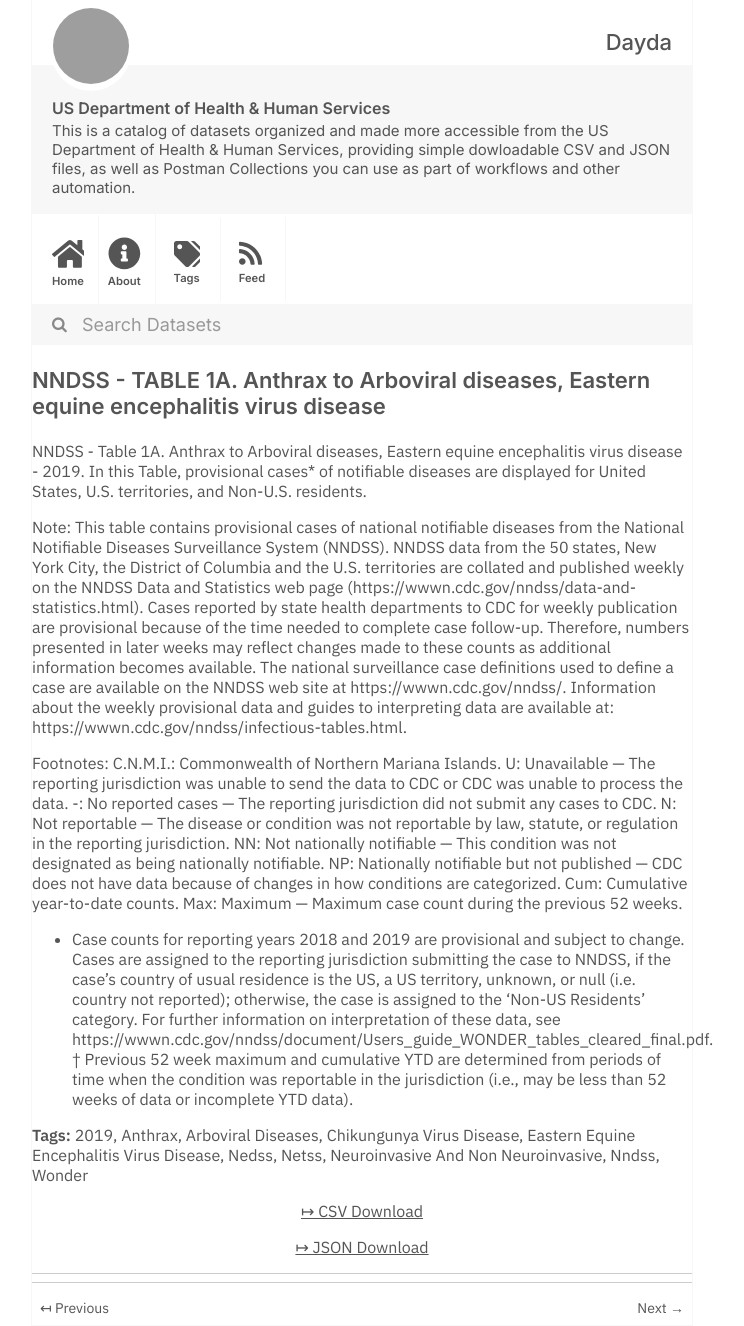
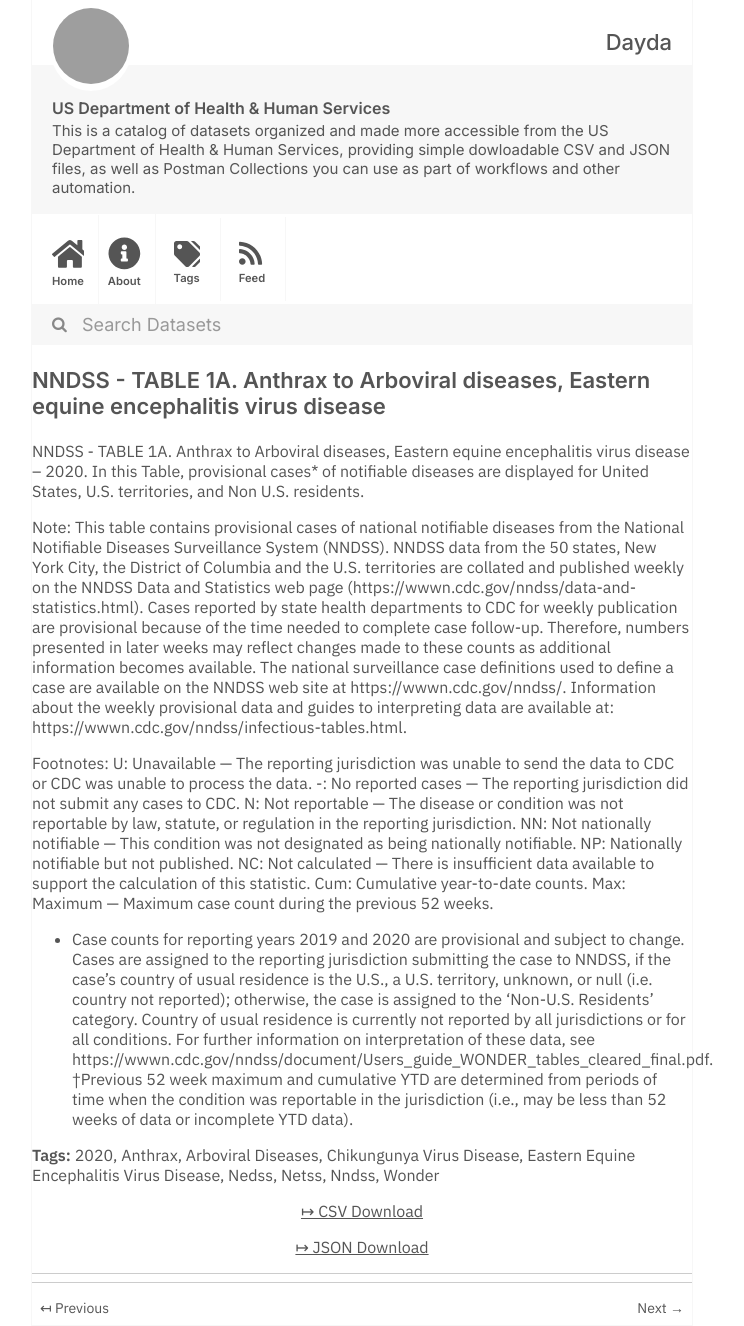
Before and after one commit to dayda-entities/us-department-of-health-and-human-services, a Jekyll site: the page built from _posts/2020-11-10-nndss-table-1a-anthrax-to-arbo.md, in a window 1280 px wide. Shown: the whole page, without its empty margins (278-1022 px from the left). Built offline with Jekyll 4.4.1, drawn with Linux system fonts in a browser that asks for light colours; grey boxes are pictures that could not be loaded.

Commit message:
Publish Data

```diff
--- a/_posts/2020-11-10-nndss-table-1a-anthrax-to-arbo.md
+++ b/_posts/2020-11-10-nndss-table-1a-anthrax-to-arbo.md
@@ -2,40 +2,39 @@
 title: >-
   NNDSS - TABLE 1A. Anthrax to Arboviral diseases, Eastern equine encephalitis
   virus disease
-created: '2020-11-10T16:17:48.955715'
-modified: '2021-04-21T22:40:44.223987'
+created: '2020-11-10T16:16:36.187131'
+modified: '2021-05-11T21:22:20.859368'
 state: active
 type: dataset
 tags:
-  - '2019'
+  - '2020'
   - Anthrax
   - Arboviral Diseases
   - Chikungunya Virus Disease
   - Eastern Equine Encephalitis Virus Disease
   - Nedss
   - Netss
-  - Neuroinvasive And Non Neuroinvasive
   - Nndss
   - Wonder
 groups: []
-csv_url: 'https://data.cdc.gov/api/views/ttjk-6u2v/rows.csv?accessType=DOWNLOAD'
-json_url: 'https://data.cdc.gov/api/views/ttjk-6u2v/rows.json?accessType=DOWNLOAD'
+csv_url: 'https://data.cdc.gov/api/views/v2mh-3yzr/rows.csv?accessType=DOWNLOAD'
+json_url: 'https://data.cdc.gov/api/views/v2mh-3yzr/rows.json?accessType=DOWNLOAD'
 layout: post
 
 ---
-NNDSS - Table 1A. Anthrax to Arboviral diseases, Eastern equine encephalitis virus disease - 2019. In this Table, provisional cases* of notifiable diseases are displayed for United States, U.S. territories, and Non-U.S. residents.
+NNDSS - TABLE 1A. Anthrax to Arboviral diseases, Eastern equine encephalitis virus disease – 2020.  In this Table, provisional cases* of notifiable diseases are displayed for United States, U.S. territories, and Non U.S. residents.
 
 Note:
 This table contains provisional cases of national notifiable diseases from the National Notifiable Diseases Surveillance System (NNDSS). NNDSS data from the 50 states, New York City, the District of Columbia and the U.S. territories are collated and published weekly on the NNDSS Data and Statistics web page (https://wwwn.cdc.gov/nndss/data-and-statistics.html). Cases reported by state health departments to CDC for weekly publication are provisional because of the time needed to complete case follow-up. Therefore, numbers presented in later weeks may reflect changes made to these counts as additional information becomes available. The national surveillance case definitions used to define a case are available on the NNDSS web site at https://wwwn.cdc.gov/nndss/. Information about the weekly provisional data and guides to interpreting data are available at: https://wwwn.cdc.gov/nndss/infectious-tables.html.
 
 Footnotes:
-C.N.M.I.: Commonwealth of Northern Mariana Islands.
 U: Unavailable — The reporting jurisdiction was unable to send the data to CDC or CDC was unable to process the data.
 -: No reported cases — The reporting jurisdiction did not submit any cases to CDC.
 N: Not reportable — The disease or condition was not reportable by law, statute, or regulation in the reporting jurisdiction.
 NN: Not nationally notifiable — This condition was not designated as being nationally notifiable.
-NP: Nationally notifiable but not published — CDC does not have data because of changes in how conditions are categorized.
+NP: Nationally notifiable but not published.
+NC: Not calculated — There is insufficient data available to support the calculation of this statistic.
 Cum: Cumulative year-to-date counts.
 Max: Maximum — Maximum case count during the previous 52 weeks.
-* Case counts for reporting years 2018 and 2019 are provisional and subject to change. Cases are assigned to the reporting jurisdiction submitting the case to NNDSS, if the case's country of usual residence is the US, a US territory, unknown, or null (i.e. country not reported); otherwise, the case is assigned to the 'Non-US Residents' category. For further information on interpretation of these data, see https://wwwn.cdc.gov/nndss/document/Users_guide_WONDER_tables_cleared_final.pdf.
-† Previous 52 week maximum and cumulative YTD are determined from periods of time when the condition was reportable in the jurisdiction (i.e., may be less than 52 weeks of data or incomplete YTD data).
+* Case counts for reporting years 2019 and 2020 are provisional and subject to change. Cases are assigned to the reporting jurisdiction submitting the case to NNDSS, if the case's country of usual residence is the U.S., a U.S. territory, unknown, or null (i.e. country not reported); otherwise, the case is assigned to the 'Non-U.S. Residents' category. Country of usual residence is currently not reported by all jurisdictions or for all conditions. For further information on interpretation of these data, see https://wwwn.cdc.gov/nndss/document/Users_guide_WONDER_tables_cleared_final.pdf.
+†Previous 52 week maximum and cumulative YTD are determined from periods of time when the condition was reportable in the jurisdiction (i.e., may be less than 52 weeks of data or incomplete YTD data).
```
